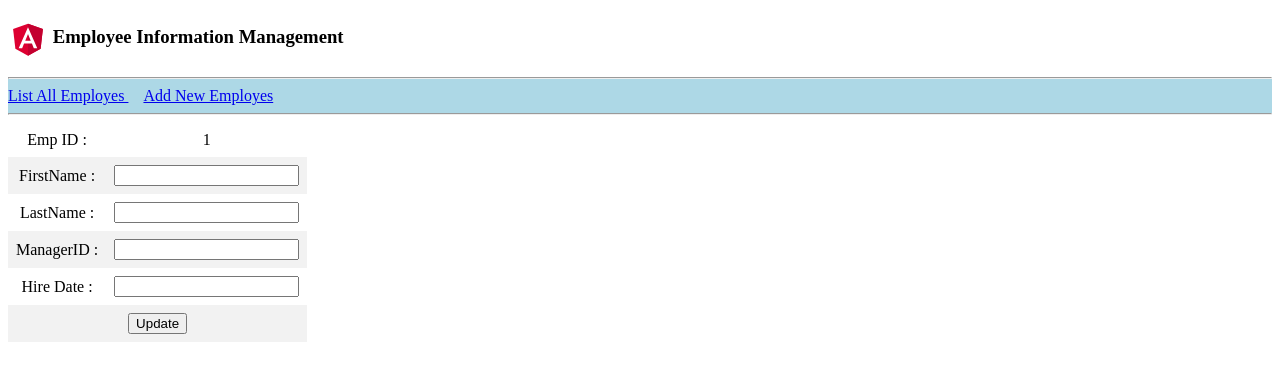
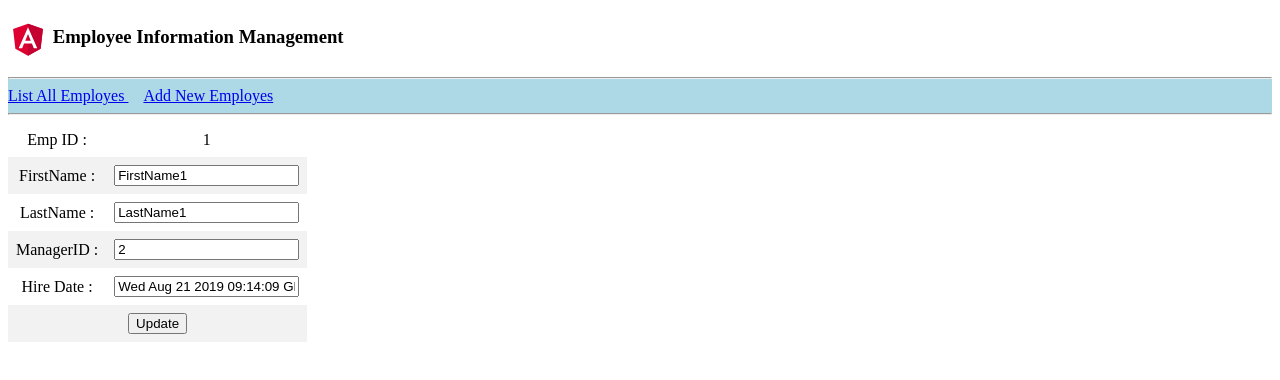
Before and after one commit to ChaitanyaKadamati/Angular-EmpInfoSystem, an Angular app: page /addNewEmployee/1 in a window 1280 px wide. Shown: the top 380 px of the page. Built offline with nearby package versions, Linux system fonts and the light colour scheme.

Commit message:
2 files modified

```diff
--- a/src/app/add-new-employee/add-new-employee.component.html
+++ b/src/app/add-new-employee/add-new-employee.component.html
@@ -6,19 +6,19 @@
 		</tr>
 		<tr>
 			<td> FirstName : </td>
-			<td><input type="text" [readonly]="inupdatemode" title="firstname" #firstname="ngModel" ngModel name="firstname" ></td>
+			<td><input type="text" [readonly]="inupdatemode" title="firstname" #firstname="ngModel" [(ngModel)]="employee.firstname" name="firstname" ></td>
     </tr>
 		<tr>
 			<td> LastName : </td>
-			<td><input type="text" [readonly]="inupdatemode" title="lastname" #lastname="ngModel" ngModel name="lastname" ></td>
+			<td><input type="text" [readonly]="inupdatemode" title="lastname" #lastname="ngModel" [(ngModel)]="employee.lastname"  name="lastname" ></td>
     </tr>
 		<tr>
 			<td> ManagerID : </td>
-			<td><input type="text" title="managerId" #managerId="ngModel" ngModel name="managerId" ></td>
+			<td><input type="text" title="managerId" #managerId="ngModel" [(ngModel)]="employee.mgrid" name="managerId" ></td>
     </tr>
 		<tr>
 			<td> Hire Date : </td>
-			<td><input type="text" [readonly]="inupdatemode" title="hireDate" #hireDate="ngModel" ngModel name="hireDate" ></td>
+			<td><input type="text" [readonly]="inupdatemode" title="hireDate" #hireDate="ngModel" [(ngModel)]="employee.hiredate" name="hireDate" ></td>
     </tr>
     <tr>
       <td colspan='2' style="text-align:center">
--- a/src/app/top-bar/top-bar.component.html
+++ b/src/app/top-bar/top-bar.component.html
@@ -1,6 +1,6 @@
 <a routerLink="/employeesList">
     List All Employes
 </a>
-<a routerLink="['/addNewEmployee','-1']" style="padding-left: 15px">
+<a [routerLink]="['/addNewEmployee','-1']" style="padding-left: 15px">
     Add New Employes
 </a>
```
